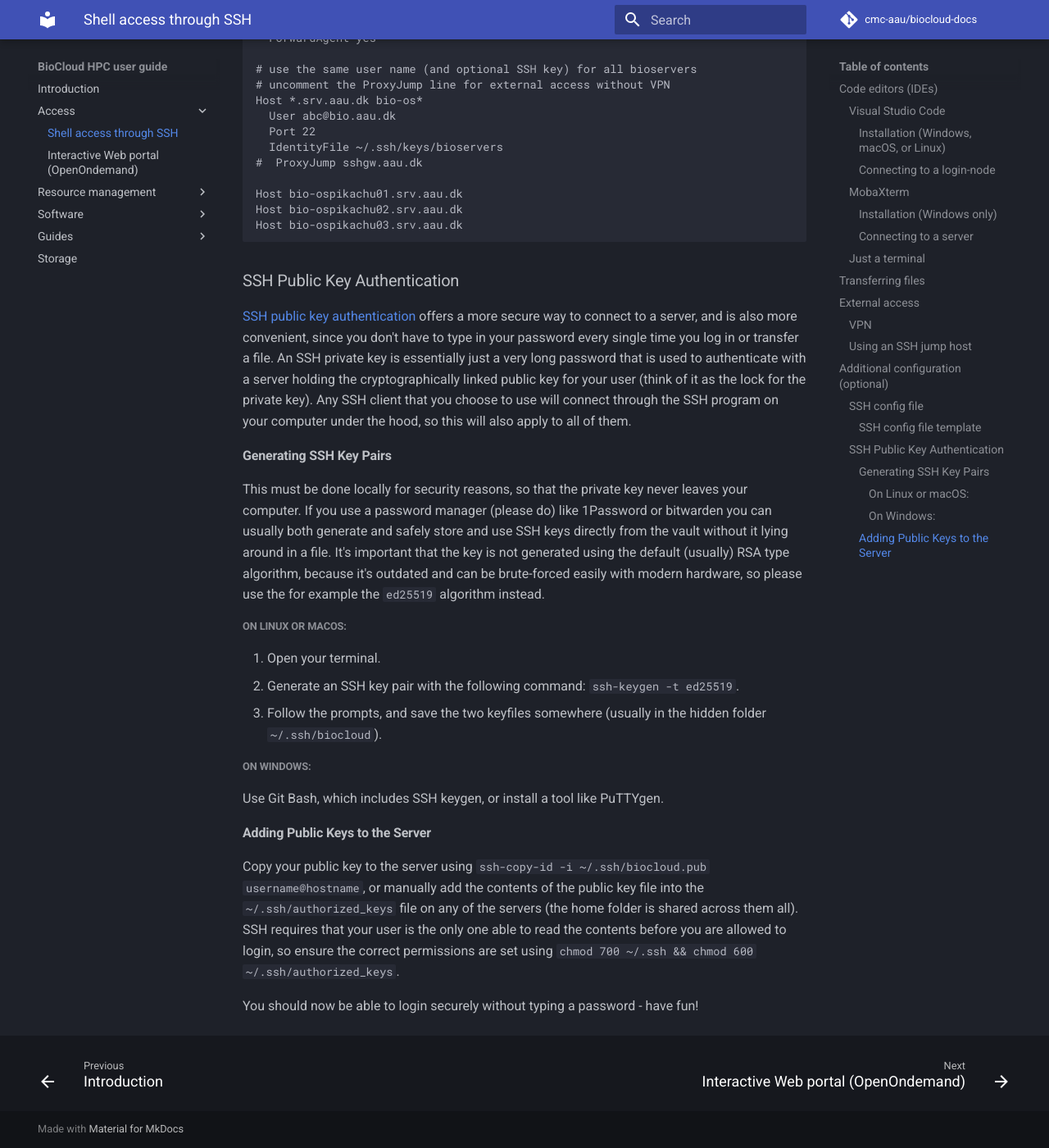
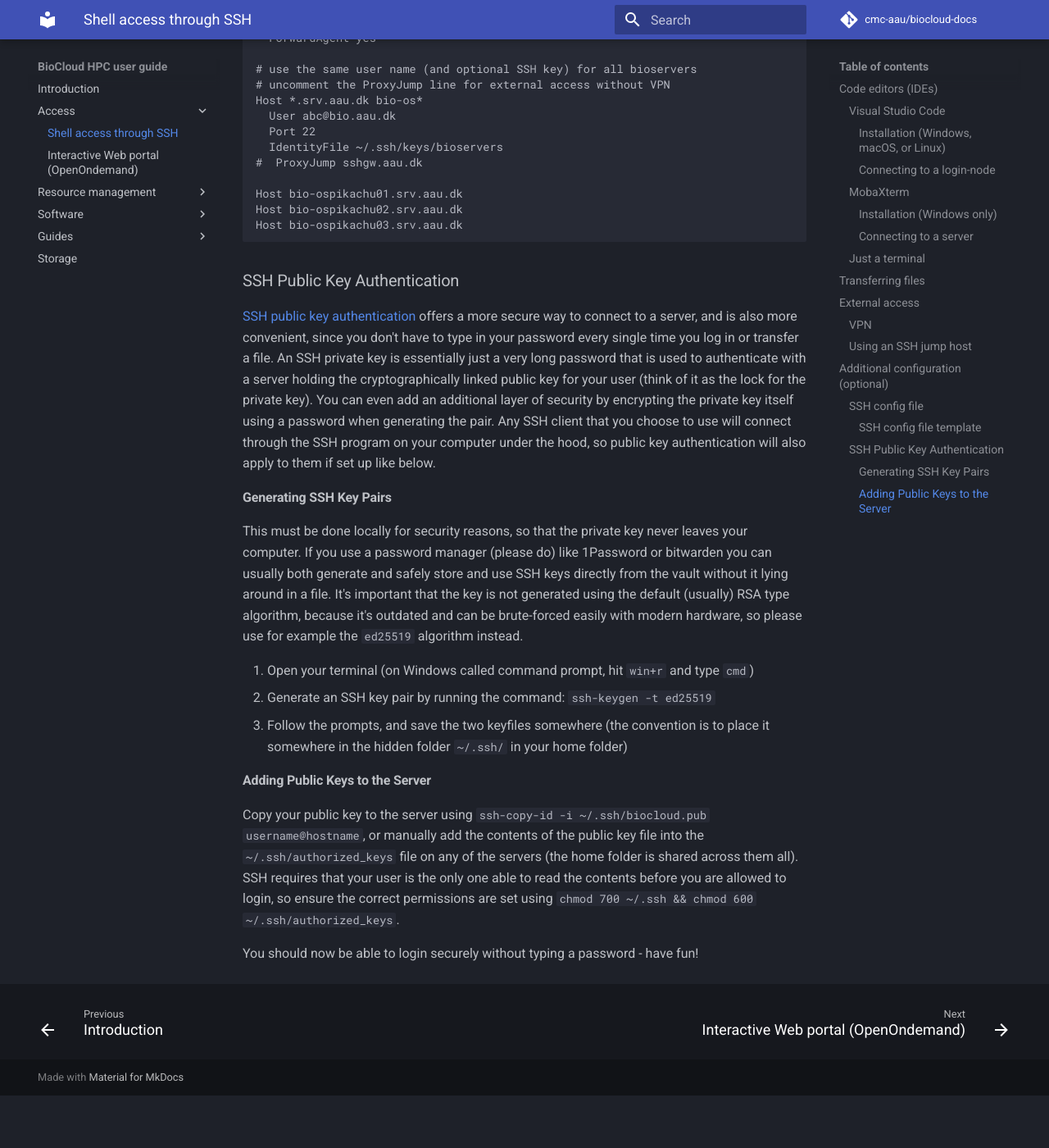
Before and after one commit to cmc-aau/hpc-docs, an MkDocs documentation site: the page built from docs/access/ssh.md, in a window 1280 px wide and 1400 px high, scrolled down 3776 px. Shown: the whole window at 82% size. Built offline with MkDocs 1.6.1 and Material for MkDocs 9.7.7, drawn with Linux system fonts in a browser that asks for light colours; comment, search, counter and statistics services are not loaded; after the commit the page ends 5112 px from its top, so only the background shows below that.

Commit message:
update pubkey section

````diff
--- a/docs/access/ssh.md
+++ b/docs/access/ssh.md
@@ -87,18 +87,14 @@ Host bio-ospikachu03.srv.aau.dk
 ```
 
 ### SSH Public Key Authentication
-[SSH public key authentication](https://www.ssh.com/academy/ssh/public-key-authentication) offers a more secure way to connect to a server, and is also more convenient, since you don't have to type in your password every single time you log in or transfer a file. An SSH private key is essentially just a very long password that is used to authenticate with a server holding the cryptographically linked public key for your user (think of it as the lock for the private key). Any SSH client that you choose to use will connect through the SSH program on your computer under the hood, so this will also apply to all of them.
+[SSH public key authentication](https://www.ssh.com/academy/ssh/public-key-authentication) offers a more secure way to connect to a server, and is also more convenient, since you don't have to type in your password every single time you log in or transfer a file. An SSH private key is essentially just a very long password that is used to authenticate with a server holding the cryptographically linked public key for your user (think of it as the lock for the private key). You can even add an additional layer of security by encrypting the private key itself using a password when generating the pair. Any SSH client that you choose to use will connect through the SSH program on your computer under the hood, so public key authentication will also apply to them if set up like below.
 
 #### Generating SSH Key Pairs
-This must be done locally for security reasons, so that the private key never leaves your computer. If you use a password manager (please do) like 1Password or bitwarden you can usually both generate and safely store and use SSH keys directly from the vault without it lying around in a file. It's important that the key is not generated using the default (usually) RSA type algorithm, because it's outdated and can be brute-forced easily with modern hardware, so please use the for example the `ed25519` algorithm instead.
+This must be done locally for security reasons, so that the private key never leaves your computer. If you use a password manager (please do) like 1Password or bitwarden you can usually both generate and safely store and use SSH keys directly from the vault without it lying around in a file. It's important that the key is not generated using the default (usually) RSA type algorithm, because it's outdated and can be brute-forced easily with modern hardware, so please use for example the `ed25519` algorithm instead.
 
-##### On Linux or macOS:
-1. Open your terminal.
-2. Generate an SSH key pair with the following command: `ssh-keygen -t ed25519`.
-3. Follow the prompts, and save the two keyfiles somewhere (usually in the hidden folder `~/.ssh/biocloud`).
-
-##### On Windows:
-Use Git Bash, which includes SSH keygen, or install a tool like PuTTYgen.
+1. Open your terminal (on Windows called command prompt, hit `win+r` and type `cmd`)
+2. Generate an SSH key pair by running the command: `ssh-keygen -t ed25519`
+3. Follow the prompts, and save the two keyfiles somewhere (the convention is to place it somewhere in the hidden folder `~/.ssh/` in your home folder)
 
 #### Adding Public Keys to the Server
 Copy your public key to the server using `ssh-copy-id -i ~/.ssh/biocloud.pub username@hostname`, or manually add the contents of the public key file into the `~/.ssh/authorized_keys` file on any of the servers (the home folder is shared across them all). SSH requires that your user is the only one able to read the contents before you are allowed to login, so ensure the correct permissions are set using `chmod 700 ~/.ssh && chmod 600 ~/.ssh/authorized_keys`.
````
